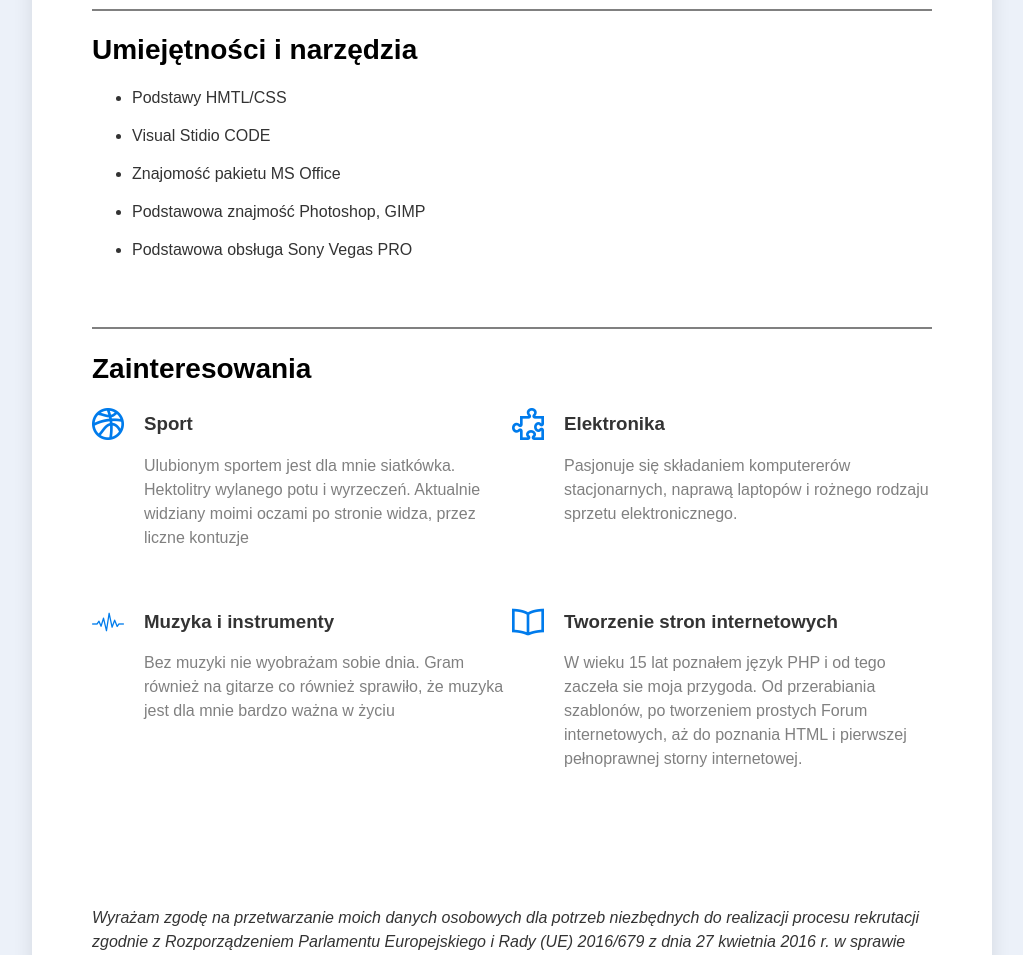
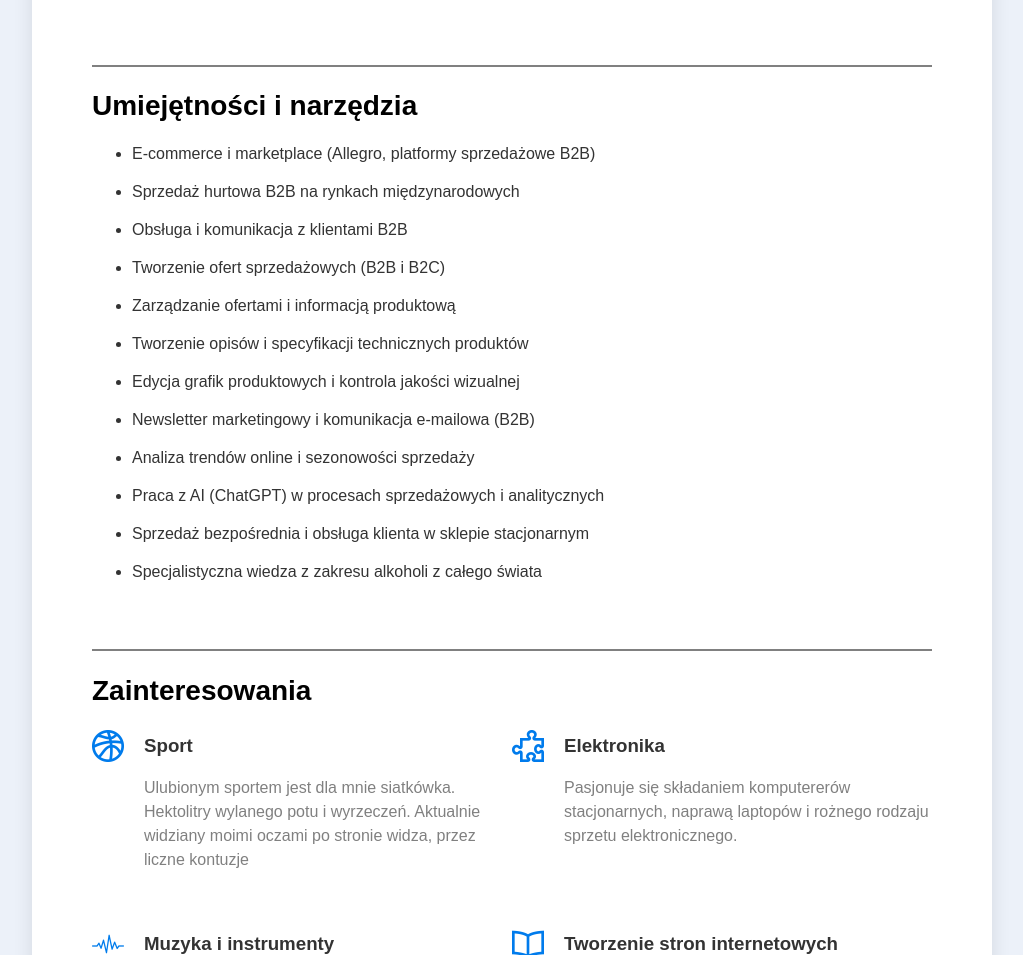
Before and after one commit to ekusss/adrian.kokot, a plain HTML site: page index.html in a window 1280 px wide. Shown: the part 1092-2047 px from the top of the page, without its empty margins (128-1151 px from the left). Drawn offline with Linux system fonts and the light colour scheme.

Commit message:
Update index.html

```diff
--- a/index.html
+++ b/index.html
@@ -32,7 +32,7 @@
                 class="address-line-item-icon circle"
                 aria-hidden="true"
               /><b>Telefon:</b
-              ><a href="phoneto:+48881404759">+48 881 484 759</a>
+              ><a href="phoneto:+48881404759">+48 881 404 759</a>
             </li>
             <li class="address-line-item">
               <img
@@ -76,12 +76,19 @@
           <HR NOSHADE>
           <h2>Doświadczenie zawodowe</h2>
           <ul>
+            li>
+              2022 - obecnie <b>Własna Działalność Gospodarcza</b>
+            </li>
             <li>
-              2018 - obecnie: <b>Magazynier-Pracownik Produkcji</b> w Print-Glass Piotr Sypek
+              2018 - 2022 <b>Magazynier-Pracownik Produkcji</b> w Print-Glass Piotr Sypek
             </li>
             <li>
               2017 - 2018: <b>Magazynier</b> w Novodworski Lighting
             </li>
+            <li>
+              2015 - 2016: <b>Sprzedawca</b> Mojito - Świat alkoholi
+            </li>
+
           </ul>
         </section>
         <section>
@@ -105,19 +112,41 @@
           <h2>Umiejętności i narzędzia</h2>
           <ul>
             <li>
-              Podstawy HMTL/CSS
+              E-commerce i marketplace (Allegro, platformy sprzedażowe B2B)
             </li>
             <li>
-              Visual Stidio CODE
+              Sprzedaż hurtowa B2B na rynkach międzynarodowych
             </li>
             <li>
-              Znajomość pakietu MS Office
+              Obsługa i komunikacja z klientami B2B
             </li>
             <li>
-              Podstawowa znajmość Photoshop, GIMP
+              Tworzenie ofert sprzedażowych (B2B i B2C)
             </li>
             <li>
-              Podstawowa obsługa Sony Vegas PRO
+              Zarządzanie ofertami i informacją produktową
+            </li>
+            <li>
+              Tworzenie opisów i specyfikacji technicznych produktów
+            </li>
+            <li>
+              Edycja grafik produktowych i kontrola jakości wizualnej
+            </li>
+            <li>
+              Newsletter marketingowy i komunikacja e-mailowa (B2B)
+            </li>
+            <li>
+              Analiza trendów online i sezonowości sprzedaży
+            </li>
+            <li>
+              Praca z AI (ChatGPT) w procesach sprzedażowych i analitycznych
+            </li>
+             </li>
+            <li>
+              Sprzedaż bezpośrednia i obsługa klienta w sklepie stacjonarnym
+            </li>
+            <li>
+              Specjalistyczna wiedza z zakresu alkoholi z całego świata
             </li>
           </ul>
         </section>
```
